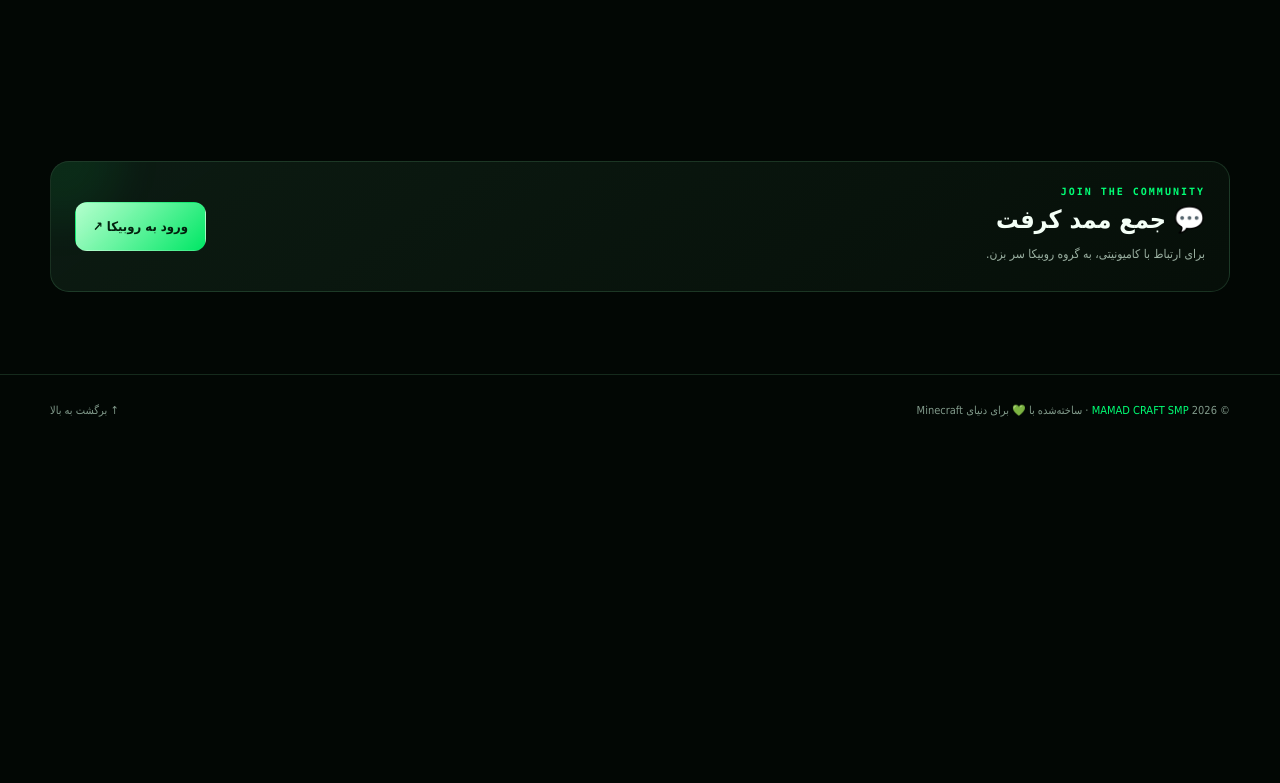
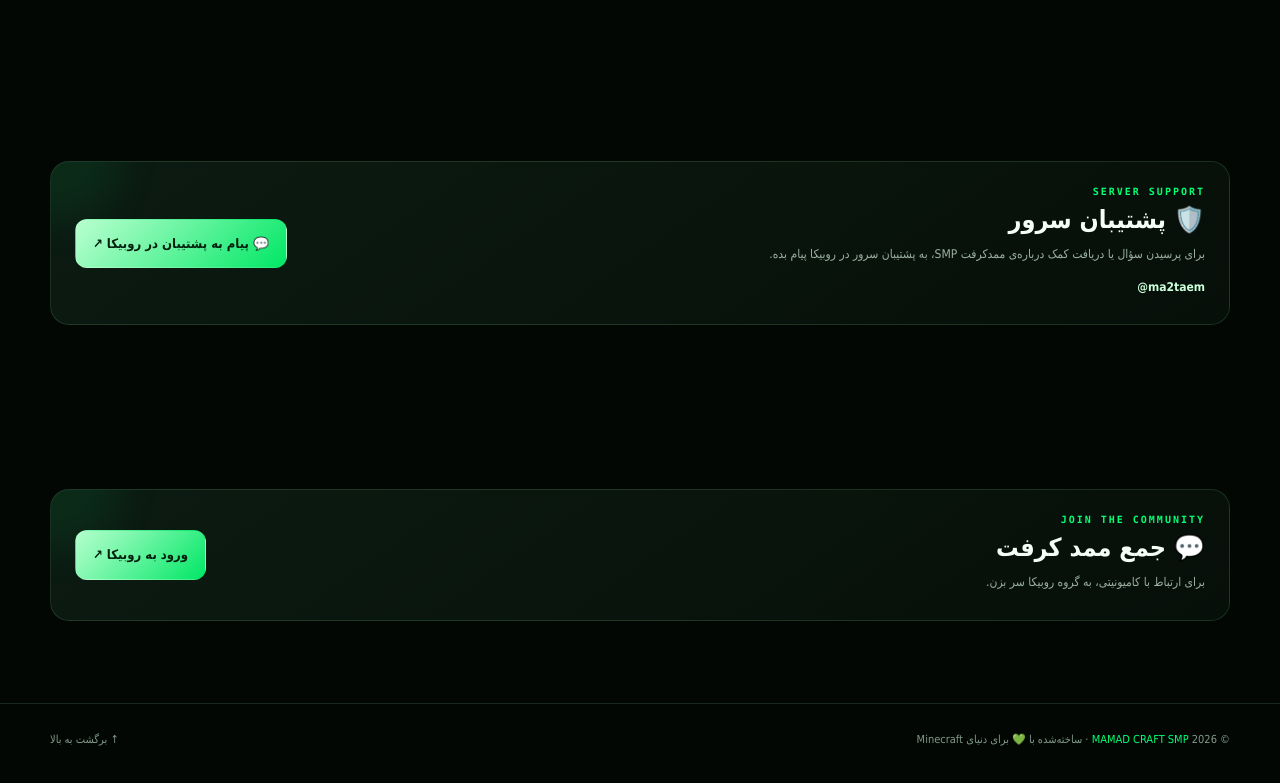
Before and after one commit to mamadtheking/MamadCraftSMP, a plain HTML site: page index.html in a window 1280 px wide. Shown: the part 8217-9000 px from the top of the page. Before the commit the page ends 8672 px from the top, so only its background shows below. Drawn offline with Linux system fonts and the light colour scheme; no server answers.

Commit message:
Add Rubika server support contact

```diff
--- a/index.html
+++ b/index.html
@@ -398,6 +398,7 @@ footer{padding:26px 0 34px;border-top:1px solid var(--line);color:#80998a;font-s
 <details class="reveal"><summary>سرور همیشه روشنه؟</summary><p>سرورهای Aternos معمولاً باید از پنل خودشون روشن بشن؛ پس ممکنه همیشه در دسترس نباشه.</p></details>
 <details class="reveal"><summary>وضعیت سرور زنده‌ست؟</summary><p>بخش وضعیت تلاش می‌کنه اطلاعات عمومی سرور رو بگیره. اگر سرویس بررسی در دسترس نباشه، وضعیت به‌عنوان نامشخص نمایش داده می‌شه.</p></details>
 </div></section>
+<section class="section wrap" id="support-contact"><div class="card community reveal"><div><div class="kicker">SERVER SUPPORT</div><h2 style="font-size:25px;margin:5px 0">🛡️ پشتیبان سرور</h2><p>برای پرسیدن سؤال یا دریافت کمک درباره‌ی ممدکرفت SMP، به پشتیبان سرور در روبیکا پیام بده.</p><p style="margin-top:8px;color:#caffd9;direction:ltr;text-align:right;font-weight:900">@ma2taem</p></div><a class="btn primary" href="https://rubika.ir/ma2taem" target="_blank" rel="noopener noreferrer">💬 پیام به پشتیبان در روبیکا ↗</a></div></section>
 <section class="section wrap" id="community"><div class="card community reveal"><div><div class="kicker">JOIN THE COMMUNITY</div><h2 style="font-size:25px;margin:5px 0">💬 جمع ممد کرفت</h2><p>برای ارتباط با کامیونیتی، به گروه روبیکا سر بزن.</p></div><a class="btn primary" href="https://rubika.ir/joinc/FGABAJCA0DAKVOBPRVBXOMADGYOKACZG" target="_blank" rel="noopener noreferrer">ورود به روبیکا ↗</a></div></section>
 </main>
 <footer><div class="wrap foot"><p>© 2026 <span class="green">MAMAD CRAFT SMP</span> · ساخته‌شده با 💚 برای دنیای Minecraft</p><a href="#home">↑ برگشت به بالا</a></div></footer>
```
